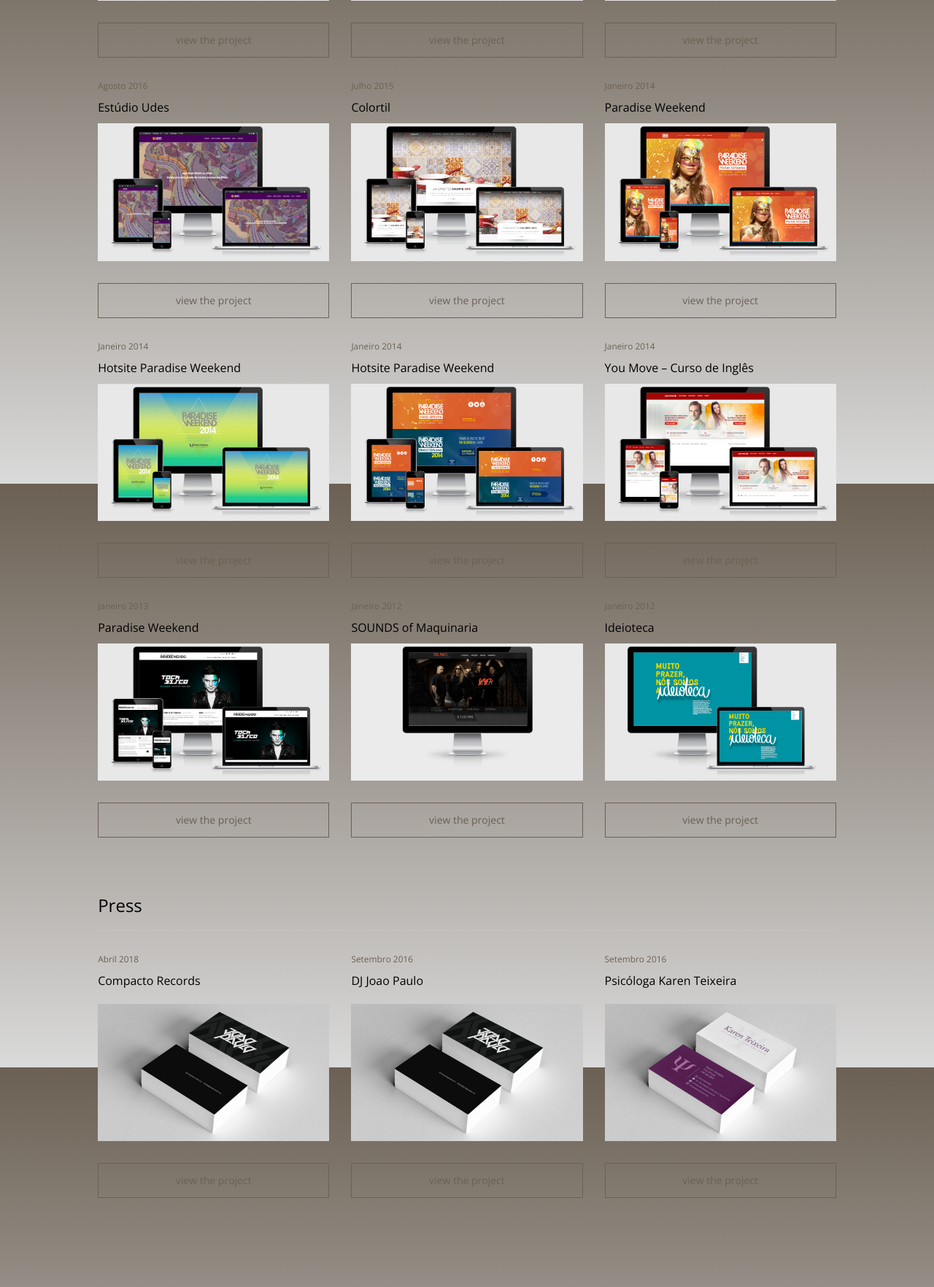
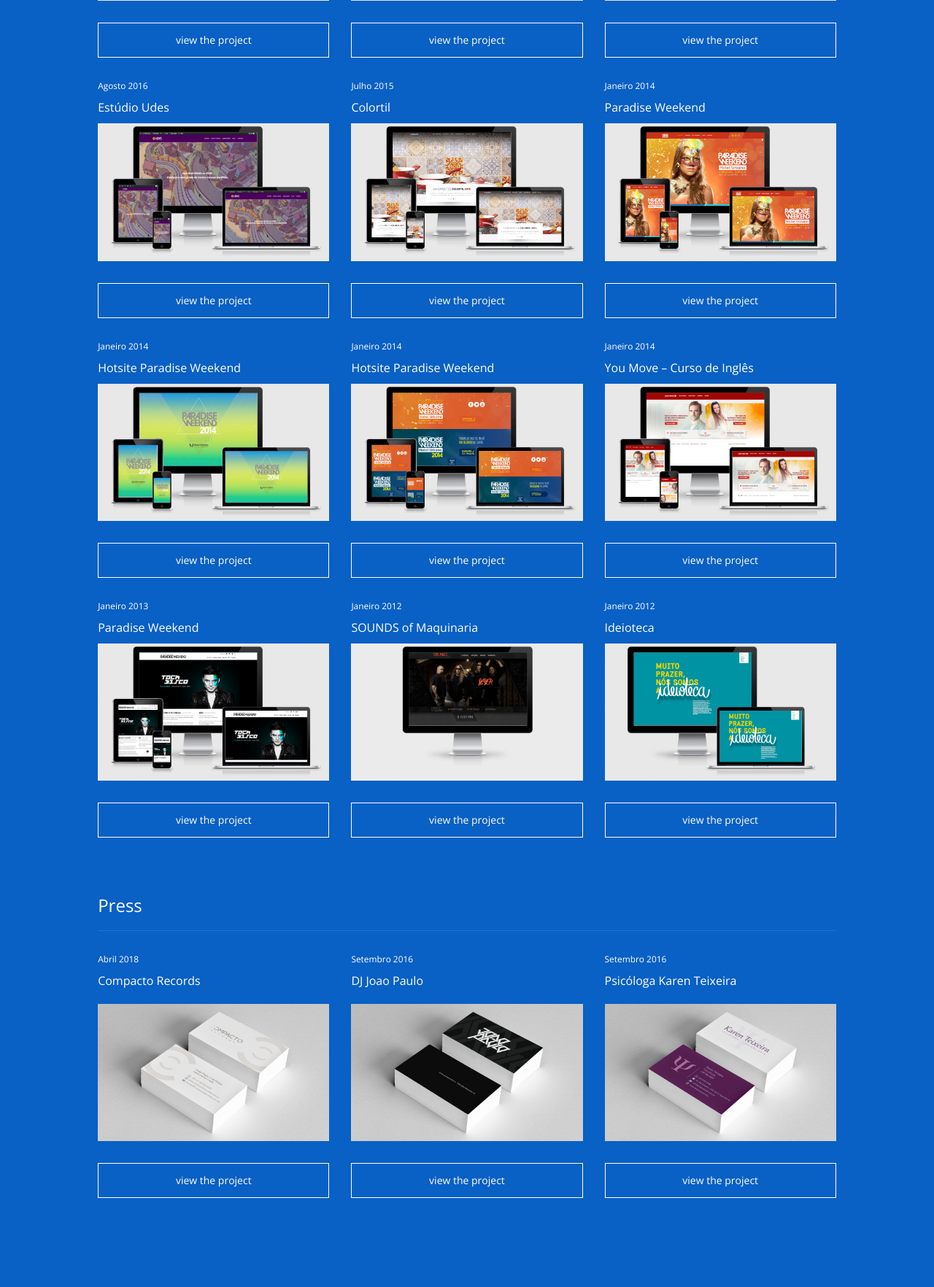
Before and after one commit to jpcmf/My-Portfolio, a PHP site: page /index.php?page=portfolio in a window 1280 px wide. Shown: the part 937-2701 px from the top of the page at 73% size. Run offline with PHP 8.4, Linux system fonts and the light colour scheme; some libraries are stand-ins or nearby versions.

Commit message:
Update portfolio

```diff
--- a/app/sass/_contato.scss
+++ b/app/sass/_contato.scss
@@ -13,7 +13,7 @@
 
   form {
     label {
-      color: $black;
+      color: $white;
       font-size:1.33em;
       padding-bottom:5px;
     }
--- a/app/sass/_home.scss
+++ b/app/sass/_home.scss
@@ -44,9 +44,10 @@
 
     img {
       display: block;
-      max-width: 535px;
+      // max-width: 535px;
       margin: 0 auto 15px;
-      width: 100%;
+      // width: 100%;
+      height: 92px;
     }
   }
 
--- a/app/sass/_joaopaulo.scss
+++ b/app/sass/_joaopaulo.scss
@@ -43,20 +43,21 @@ $open-sans     : 'Open Sans', sans-serif;
 
 $bg-barra         : rgba(8, 102, 220, 0.2);
 $black            : #000;
-$footer-text      : #6b6053;
+$footer-text      : #fff;
 $in-barra         : rgba(8, 102, 220, 0.75);
-$link-color       : #6b6053;
+$link-color       : #0170ff;
 $link-hover       : #424a51;
 $main-color       : #2A213C;
-$main-text        : #6b6053;
+$main-text        : #fff;
 $white            : #FFF;
 
 $hr-title         : rgba(255,255,255,.1);
-$btn-color-text   : #6b6053;
-$btn-border-color : #6b6053;
-$small-color-text : #6b6053;
-$bg-main-color    : #6b6053;
-$bg-main-color2   : #dadada;
+$btn-color-text   : #fff;
+$btn-border-color : #fff;
+$small-color-text : #fff;
+$bg-main-color    : #0960c5;
+$bg-main-color2   : #0960c5;
+$progress-bar-bg: #0170ff;
 
 //
 // size main content
@@ -69,7 +70,7 @@ $main-max-width : 1400px;
 // --------------------------------------------------
 
 .loader {
-  background:url("../images/loading.gif") 50% 50% no-repeat white;
+  background:url("../images/loading.gif") 50% 50% no-repeat $bg-main-color;
   height:100%;
   left:0px;
   overflow:hidden;
@@ -145,7 +146,7 @@ h1,
 h2,
 h3,
 h4 {
-  color: black;
+  color: $white;
   font-weight: 600;
   margin: 0;
   span {
--- a/app/sass/_portfolio.scss
+++ b/app/sass/_portfolio.scss
@@ -23,6 +23,7 @@
         margin:0;
 
         p {
+          color: $white;
           font-size: inherit;
           font-weight: 400;
           margin: 0;
--- a/app/sass/_sobre.scss
+++ b/app/sass/_sobre.scss
@@ -11,7 +11,7 @@
     }
 
     p{
-      color:black;
+      color: $white;
       font-weight:400;
       line-height:30px;
       text-align: justify;
@@ -73,7 +73,7 @@
     }
 
     h4 {
-      color: black;
+      color: $white;
       font-size: 18px;
       font-weight: 700;
       margin-bottom: 7px;
@@ -87,7 +87,7 @@
   width: 100%;
 
   .progressBarValue {
-    background-color: $main-text;
+    background-color: $progress-bar-bg;
     color: $white;
     float: left;
     padding: 4px 10px;
--- a/portfolio.php
+++ b/portfolio.php
@@ -282,10 +282,10 @@
                 </div>
               </div>
               <div class="work-center">
-                <img class="img-responsive lazy" width="1000" height="594" data-original="assets/images/portfolio/card-joaopaulo.jpg" alt="">
+                <img class="img-responsive lazy" width="1000" height="594" data-original="assets/images/portfolio/card-compactorecords.jpg" alt="">
               </div>
               <div class="work-center">
-                <a class="btn btn-basic center-block" href="assets/images/portfolio/card-joaopaulo.jpg" data-lightbox="image-1" data-title="Cartão de visita">view the project</a>
+                <a class="btn btn-basic center-block" href="assets/images/portfolio/card-compactorecords.jpg" data-lightbox="image-1" data-title="Cartão de visita">view the project</a>
               </div>
             </div>
           </li>
```
Also changed, not shown: assets/css/style.css, assets/images/loading.gif, assets/images/portfolio/card-compactorecords.jpg (added), 1 other file.
